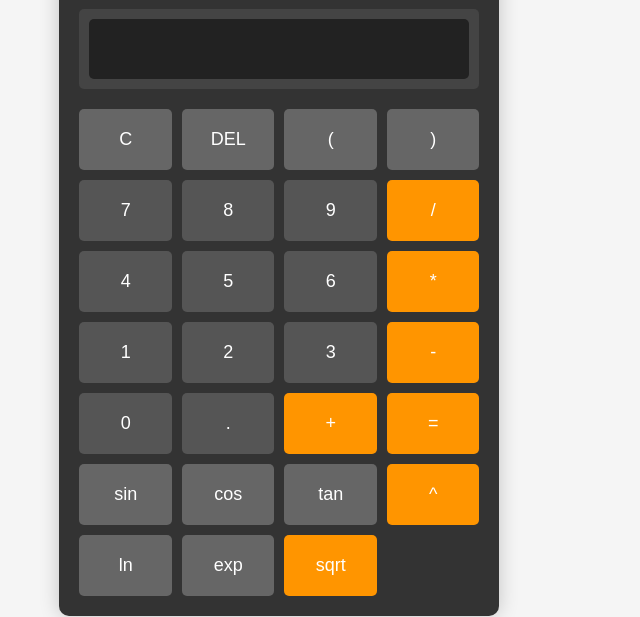
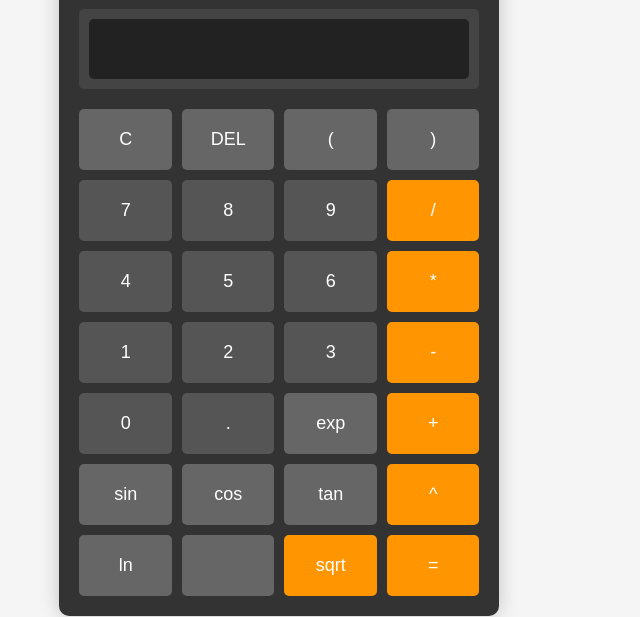
Before and after one commit to mateorengel/scientificCalculator, a plain HTML site: page index.html in a window 1280 px wide. Shown: the part 183-800 px from the top of the page, without its empty margins (316-956 px from the left). Drawn offline with nearby package versions, Linux system fonts and the light colour scheme.

Commit message:
se añade alerta de error

```diff
--- a/index.html
+++ b/index.html
@@ -35,15 +35,16 @@
                 <button class="button operator" onclick="appendToDisplay('-')">-</button>
                 <button class="button number" onclick="appendToDisplay('0')">0</button>
                 <button class="button number" onclick="appendToDisplay('.')">.</button>
+                <button class="button function" onclick="appendToDisplay('exp(')">exp</button>
                 <button class="button operator" onclick="appendToDisplay('+')">+</button>
-                <button class="button operator" onclick="calculate()">=</button>
                 <button class="button function" onclick="appendToDisplay('sin(')">sin</button>
                 <button class="button function" onclick="appendToDisplay('cos(')">cos</button>
                 <button class="button function" onclick="appendToDisplay('tan(')">tan</button>
                 <button class="button operator" onclick="appendToDisplay('^')">^</button>
                 <button class="button function" onclick="appendToDisplay('log(')">ln</button>
-                <button class="button function" onclick="appendToDisplay('exp(')">exp</button>
+                <button class="button function" onclick="appendToDisplay('')"></button>
                 <button class="button operator" onclick="appendToDisplay('sqrt(')">sqrt</button>
+                <button class="button operator" onclick="calculate()">=</button>
             </div>
         </div>
 
--- a/src/js/main.js
+++ b/src/js/main.js
@@ -16,10 +16,13 @@ function appendToDisplay(value) {
 function calculate() {
     const display = document.getElementById('display');
     try {
-        // Evaluar la expresión usando math.js
+        // Evaluar la expresión usando math.js. *No funcionaban todas las funciones sin esta librería
         const result = math.evaluate(display.value);
         display.value = result;
+
+
     } catch (error) {
         display.value = 'Error';
+        alert("Posible error de sintáxis");
     }
 }
```
